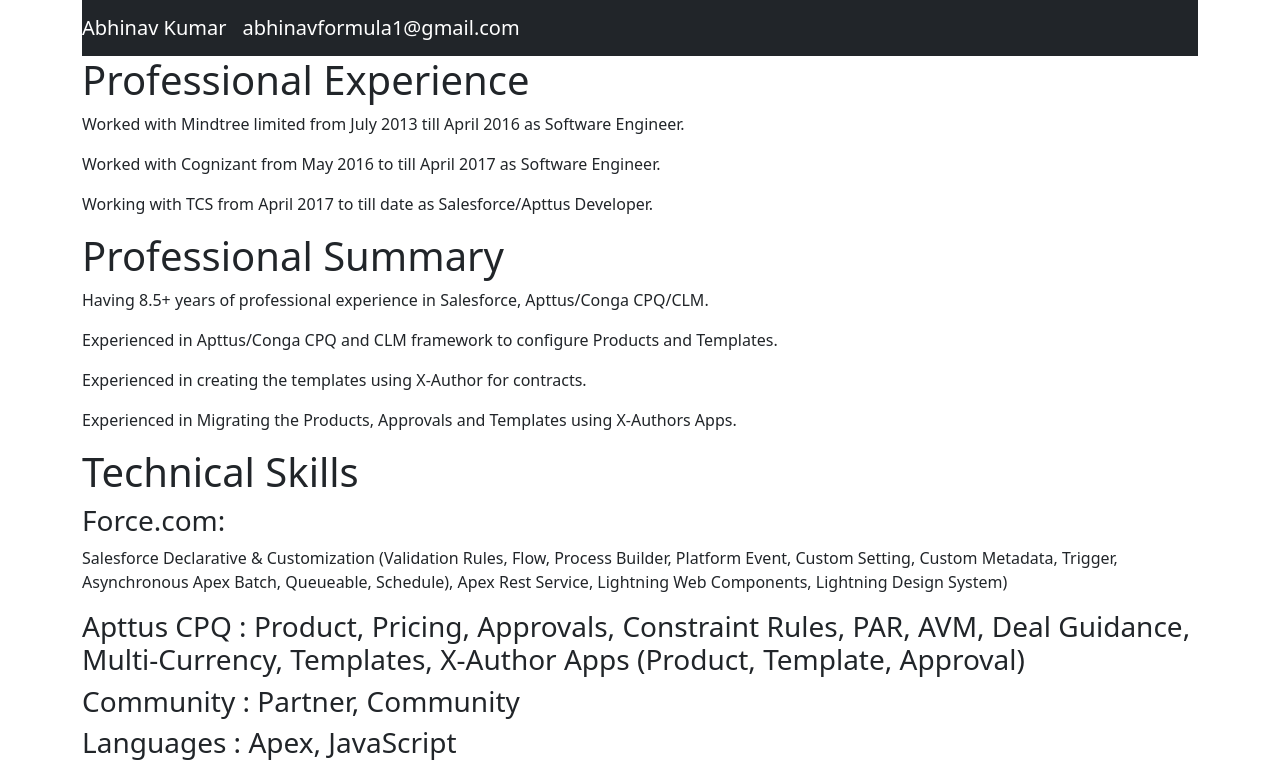
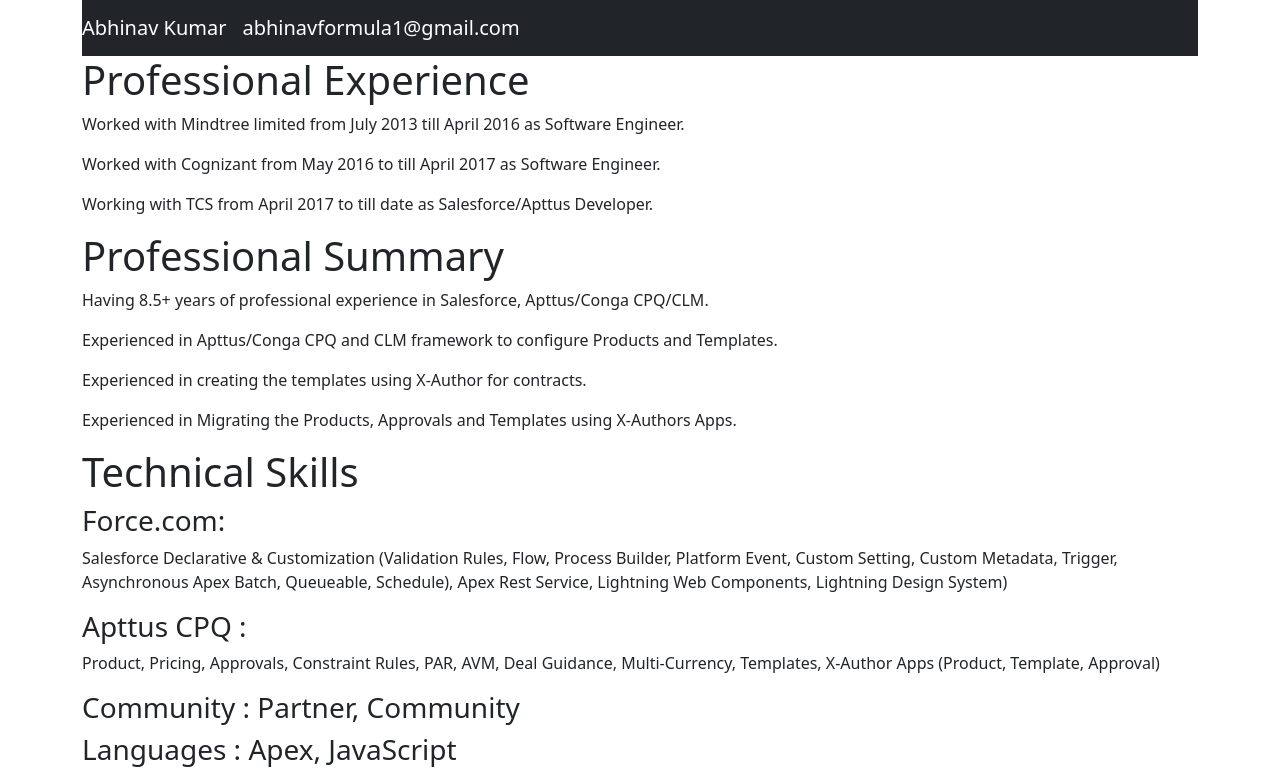
Before and after one commit to abhinavformula1/resume, a React (Create React App) app: page / in a window 1280 px wide. Shown: the top 772 px of the page. Built offline with nearby package versions, Linux system fonts and the light colour scheme.

Commit message:
force.com

```diff
--- a/src/components/technicalSkills.jsx
+++ b/src/components/technicalSkills.jsx
@@ -12,11 +12,12 @@
           Rest Service, Lightning Web Components, Lightning Design System)</p>
       </div>
       <div>
-        <h3>
-          Apttus CPQ : Product, Pricing, Approvals, Constraint Rules, PAR, AVM,
-          Deal Guidance, Multi-Currency, Templates, X-Author Apps (Product,
-          Template, Approval)
-        </h3>
+        <h3>Apttus CPQ : </h3>
+        <p>
+        Product, Pricing, Approvals, Constraint Rules, PAR, AVM,
+        Deal Guidance, Multi-Currency, Templates, X-Author Apps (Product,
+        Template, Approval)
+        </p>
       </div>
       <div>
         <h3>Community : Partner, Community</h3>
```
